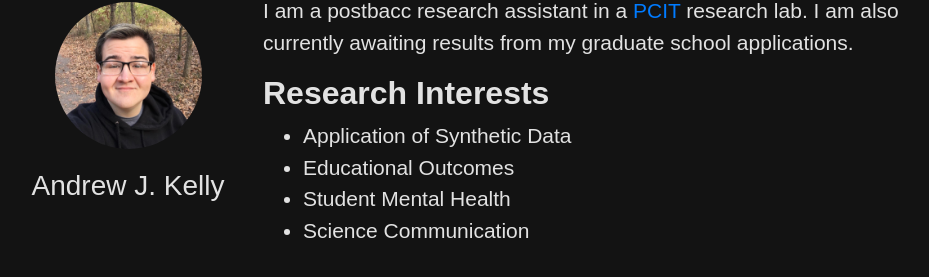
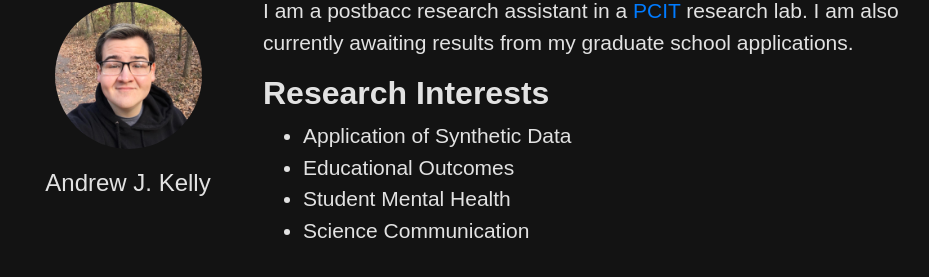
Before and after one commit to AndJKel/andjkel.github.io, a Jekyll site: the page built from index.html, in a window 1280 px wide. Shown: the part 125-402 px from the top of the page, without its empty margins (152-1081 px from the left). Built offline with Jekyll 4.4.1, drawn with Linux system fonts in a browser that asks for light colours; nearby versions of some CDN libraries.

```diff
--- a/index.html
+++ b/index.html
@@ -7,7 +7,7 @@ layout: layout
       <div class="avatar">
     	   <img class="rounded-circle" src="{{ site.baseurl }}static/img/{{ site.avatar }}" alt="Responsive image" style="max-width: 70%; height: auto;">
       </div>
-      <h3>Andrew J. Kelly</h3>
+      <h4>Andrew J. Kelly</h4>
     </div>
     <div class="col-md-9">
       <h1><strong>About</strong></h1>
```
